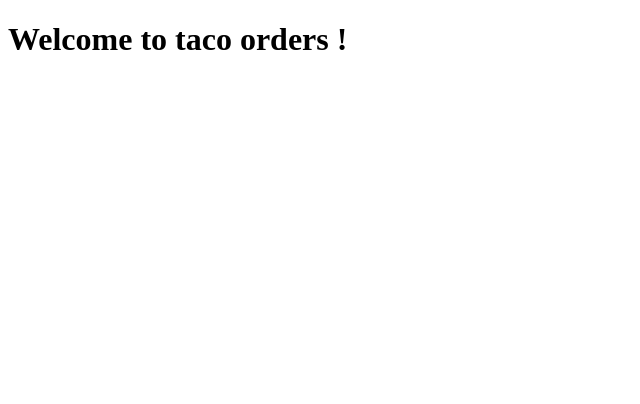
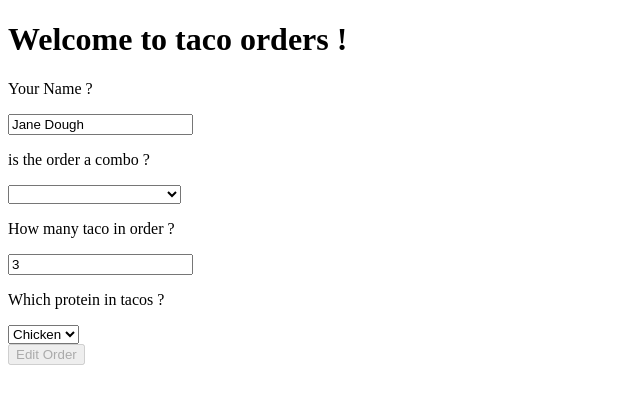
Before and after one commit to dallairius/Jonathan_Dallaire_Learning_AngularF26, an Angular app: page /orderForm/1 in a window 1280 px wide. Before the commit this address led to /. Shown: the top 404 px of the page, without its empty margins (0-640 px from the left). Built offline with nearby package versions, Linux system fonts and the light colour scheme.

Commit message:
Add an edit button on every order allowing the user to edit orders.

```diff
--- a/src/app/app.routes.ts
+++ b/src/app/app.routes.ts
@@ -7,5 +7,7 @@ export const routes: Routes = [
   {path: 'orders',component: OrderList},
   {path: 'orders/:id', component: TacoDetail},
   {path: '', component:OrderList},
-  {path:'orderForm',component: OrderForm}
+  {path:'orderForm',component: OrderForm},
+  {path:'orderForm/:id',component: OrderForm}
+
 ];
--- a/src/app/order-form/order-form.html
+++ b/src/app/order-form/order-form.html
@@ -1,5 +1,4 @@
 <form [formGroup]="orderForm" (ngSubmit)="onSubmit()">
-
 
   @if(orderForm.controls.customerName.touched &&
     orderForm.controls.customerName.invalid){
@@ -41,6 +40,9 @@
   </select>
   <br>
 
-
+@if(order()){
+  <button type="submit" [disabled]="orderForm.invalid">Edit Order</button>
+}@else{
   <button type="submit" [disabled]="orderForm.invalid">Add Order</button>
+  }
 </form>
--- a/src/app/order-form/order-form.ts
+++ b/src/app/order-form/order-form.ts
@@ -1,4 +1,4 @@
-import {Component, inject} from '@angular/core';
+import {Component, computed, inject, input} from '@angular/core';
 import {FormBuilder, FormControl, FormGroup, ReactiveFormsModule, Validators} from '@angular/forms';
 import {TacoService} from '../services/taco-service';
 
@@ -11,25 +11,50 @@ import {TacoService} from '../services/taco-service';
   templateUrl: './order-form.html',
 })
 export class OrderForm {
+  id = input<string>();
+
   private fb = inject(FormBuilder);
   orderForm = this.fb.group({
     customerName: ['Name',[Validators.required,Validators.minLength(4)]],
-    combo: ['yes or no',Validators.required],
+    combo: ['',Validators.required],
     howMany:['3',Validators.required],
     whichProtein:['beef',Validators.required]
 
   })
   private service = inject(TacoService);
+
+  order = computed(() =>
+      this.service.orderArray().find(o => o.orderId === Number(this.id())))
+
   onSubmit(): void{
     if(this.orderForm.invalid) return;
 
     const value = this.orderForm.getRawValue();
-    /*this.service.addOrder({
+    if(this.order()) {
+      /*this.order()?.customerName = value.customerName
+      this.order()?.combo = value.combo
+      this.order()?.howMany = value.howMany
+      this.order()?.whichProtein = value.whichProtein*/
+
+    }else {
+      /*this.service.addOrder({
       orderId: Date.now(),
       combo: value.combo,
       howMany: value.howMany,
       whichProtein: value.whichProtein,
       customerName: value.customerName})*/
+    }
     this.orderForm.reset({})
   }
+
+  ngOnInit(){
+    this.orderForm.patchValue({
+      customerName: this.order()?.customerName,
+      //combo: this.order()?.combo,
+      //howMany: this.order()?.howMany,
+      whichProtein: this.order()?.whichProtein
+
+
+    })
+  }
 }
--- a/src/app/order-list-item/order-list-item.html
+++ b/src/app/order-list-item/order-list-item.html
@@ -24,4 +24,6 @@
   }@else{<button (click)="toggle()">Expand</button>}
   <button (click)="delete()">Remove</button>
   <a [routerLink]="['/orders',orderInput().orderId]">Details</a>
+  <a [routerLink]="['/orderForm',orderInput().orderId]">Edit</a>
+
 </div>
--- a/src/app/taco-detail/taco-detail.ts
+++ b/src/app/taco-detail/taco-detail.ts
@@ -16,5 +16,5 @@ export class TacoDetail {
   private tacoService = inject(TacoService);
 
   order = computed(() =>
-  this.tacoService.orderArray().find(b => b.orderId === Number(this.id())))
+  this.tacoService.orderArray().find(o => o.orderId === Number(this.id())))
 }
```
